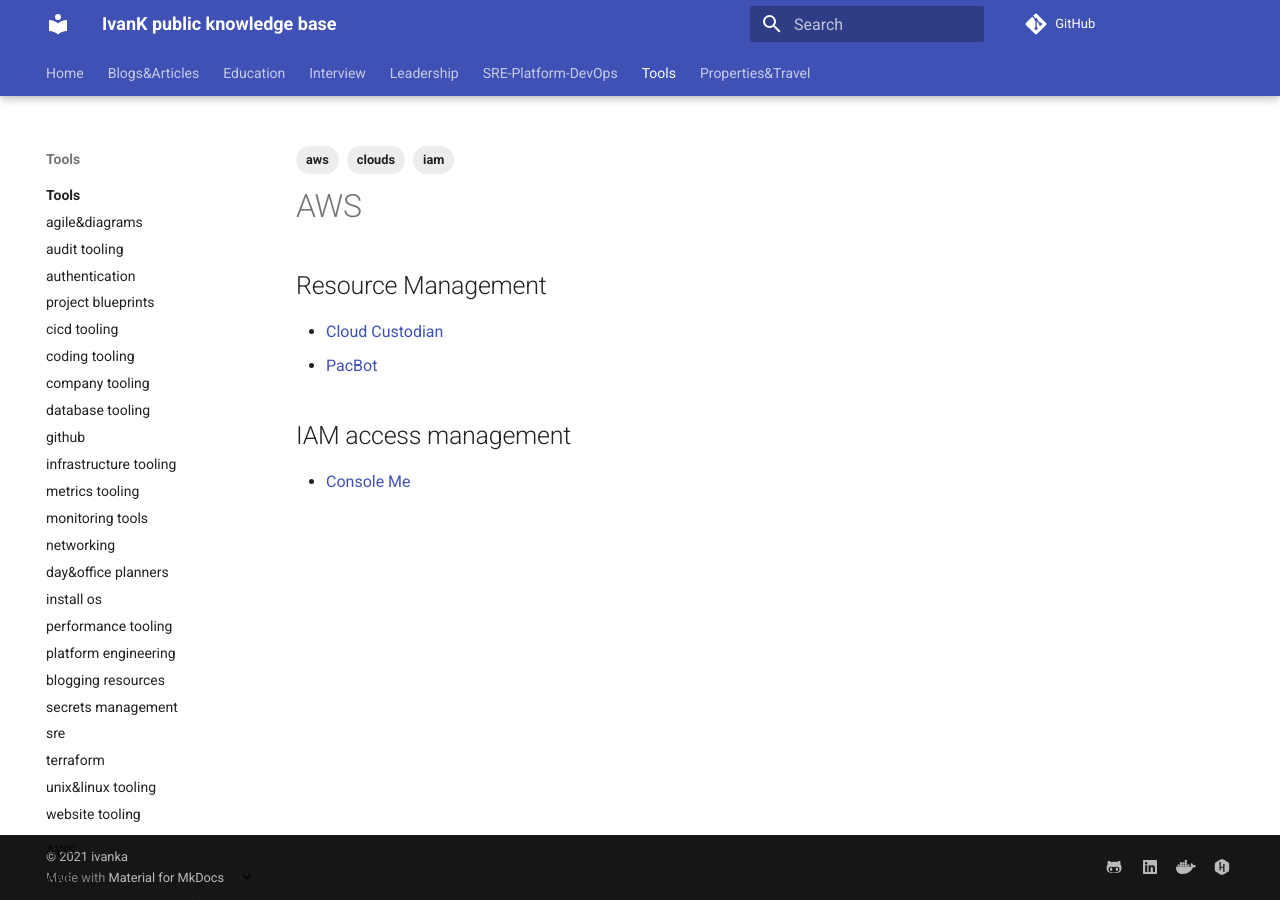
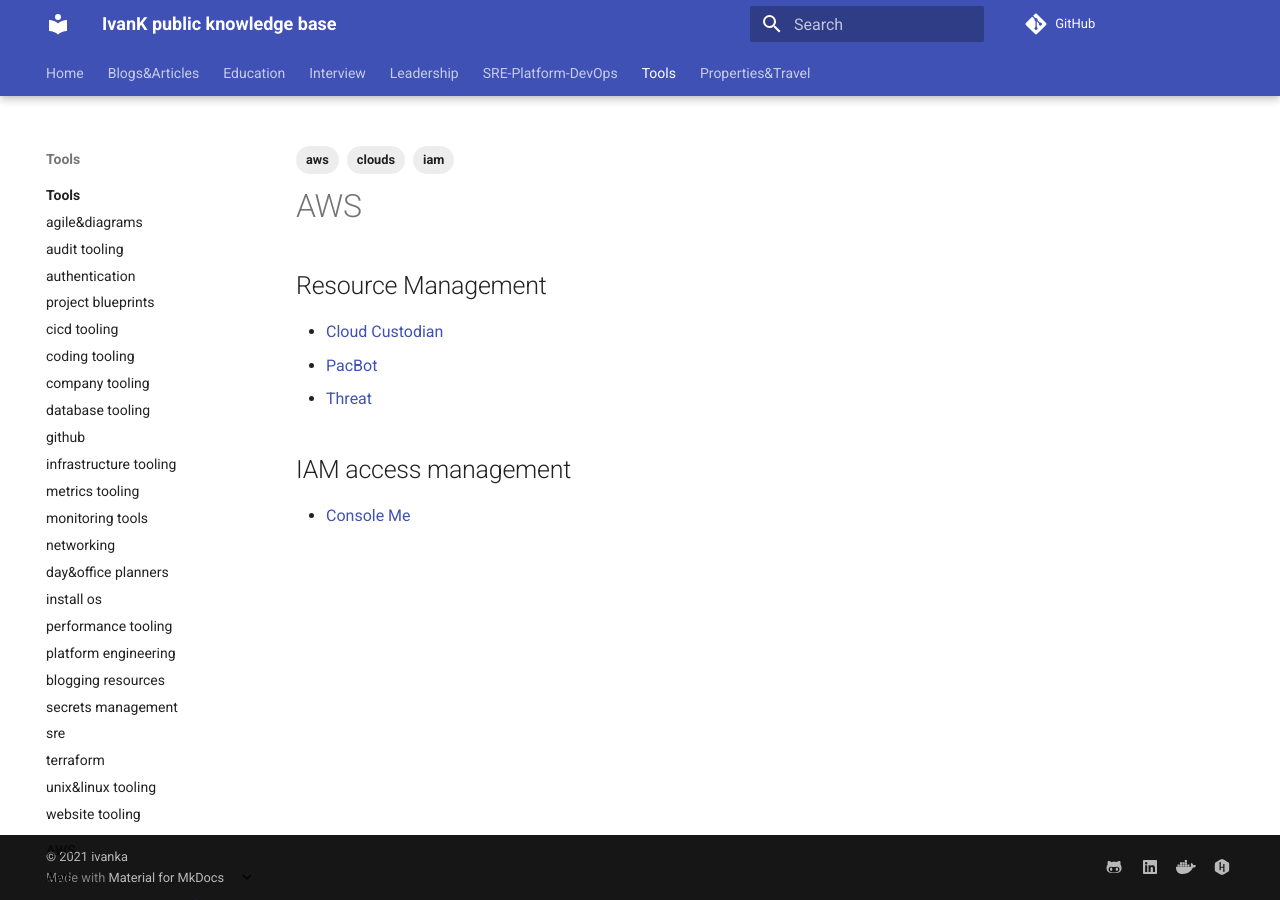
Before and after one commit to ivankatliarchuk/knowledge-base, an MkDocs documentation site: the page built from docs/tools/aws/clouds.md, in a window 1280 px wide. Built offline with MkDocs 1.6.1 and Material for MkDocs 9.7.7, drawn with Linux system fonts in a browser that asks for light colours; comment, search, counter and statistics services are not loaded.

Commit message:
update with threat mapper
Signed-off-by: ivan katliarchuk <ivan.katliarchuk@gmail.com>

```diff
--- a/docs/tools/aws/clouds.md
+++ b/docs/tools/aws/clouds.md
@@ -13,6 +13,7 @@
 
 - [Cloud Custodian](https://github.com/cloud-custodian/cloud-custodian)
 - [PacBot](https://github.com/ik-security/pacbot)
+- [Threat](https://github.com/deepfence/ThreatMapper)
 
 ##  IAM access management
 
```
